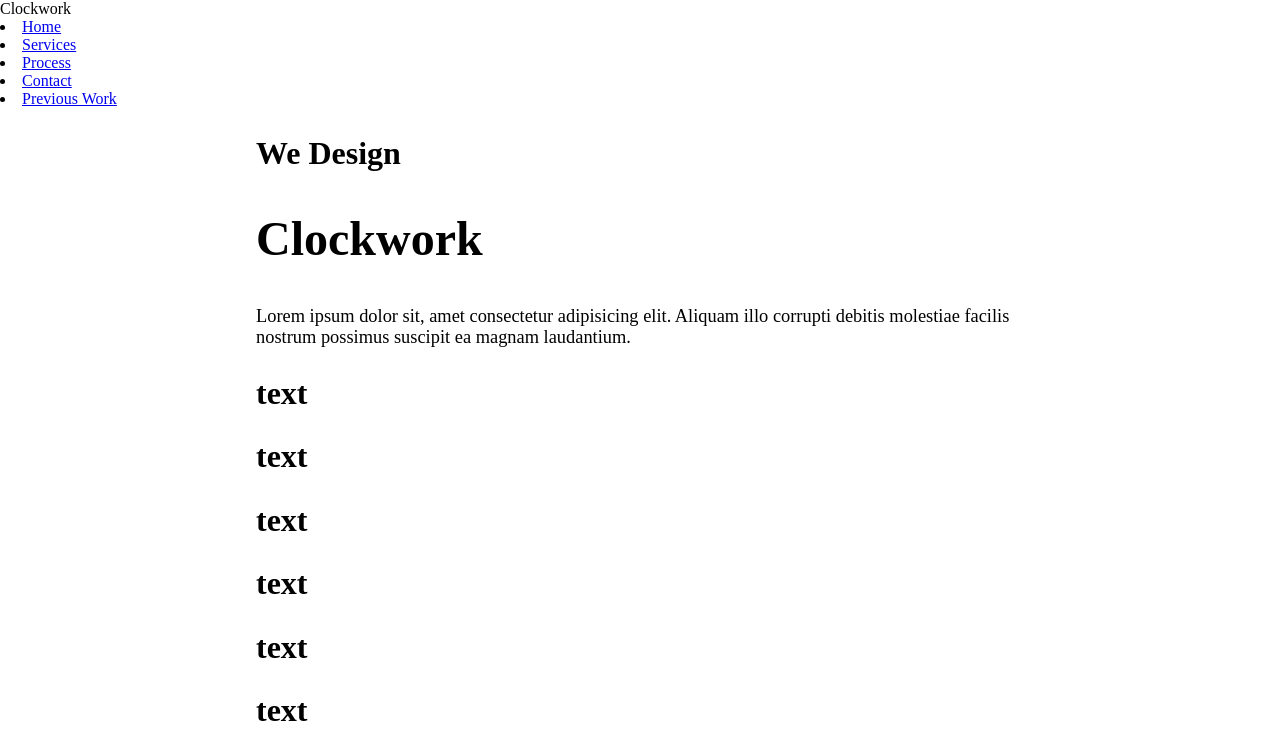
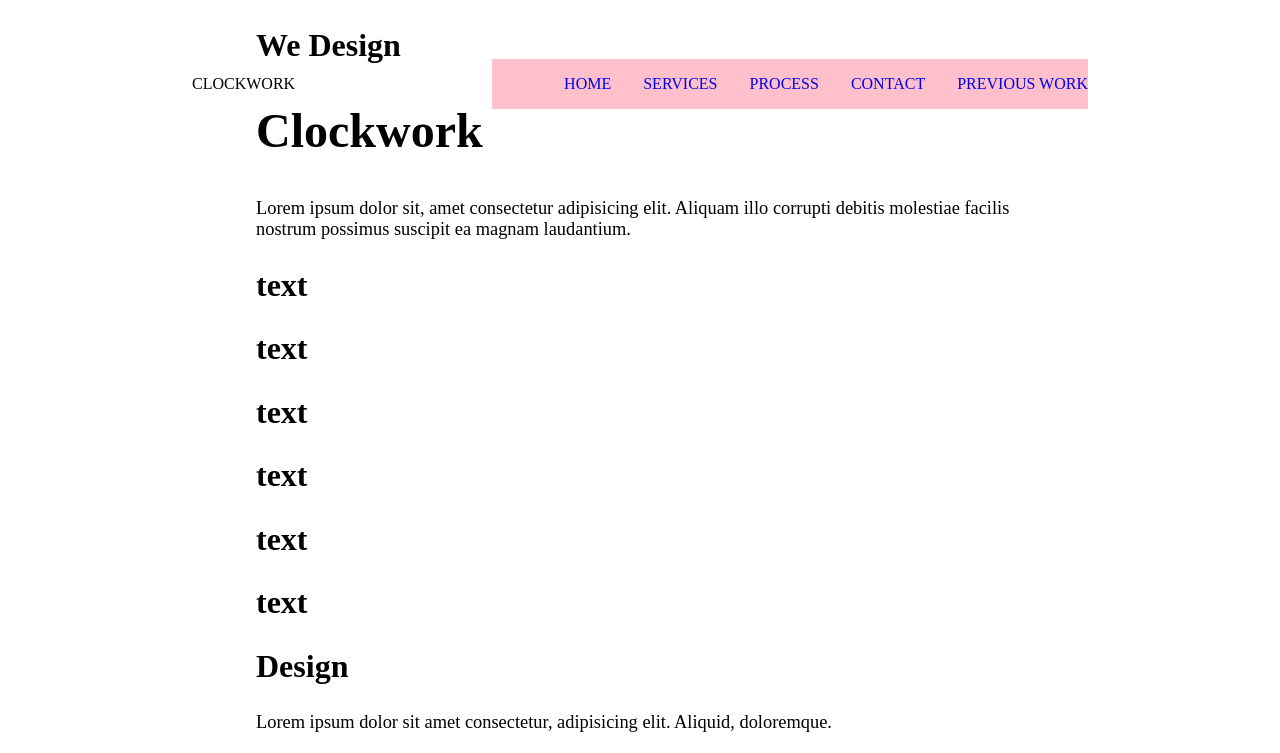
Before and after one commit to joenapper/Clockwork, a plain HTML site: page index.html in a window 1280 px wide. Shown: the top 753 px of the page. Drawn offline with Linux system fonts and the light colour scheme.

Commit message:
Setting up navbar

```diff
--- a/css/style.css
+++ b/css/style.css
@@ -21,3 +21,38 @@ h2 {
 p {
     font-size: 1.15em
 }
+
+/* Header / Nav */
+header {
+    display: flex;
+    justify-content: space-between;
+    align-items: center;
+    width: 70%;
+    padding: 2em 15%;
+    text-transform: uppercase;
+    color: black;
+    position: fixed;
+}
+
+nav {
+
+    background-color: pink
+}
+
+nav ul {
+    display: flex;
+    list-style: none
+}
+
+nav ul li {
+    padding-left: 2em
+}
+
+nav ul li a {
+    text-decoration: none;
+    cursor: pointer
+}
+
+
+
+/* Hero */
--- a/index.html
+++ b/index.html
@@ -11,11 +11,13 @@
     <header>
         <div class="logo">Clockwork</div>
         <nav>
-            <li><a href="#">Home</a></li>
-            <li><a href="#">Services</a></li>
-            <li><a href="#">Process</a></li>
-            <li><a href="#">Contact</a></li>
-            <li><a href="#">Previous Work</a></li>
+            <ul>
+                <li><a href="#">Home</a></li>
+                <li><a href="#">Services</a></li>
+                <li><a href="#">Process</a></li>
+                <li><a href="#">Contact</a></li>
+                <li><a href="#">Previous Work</a></li>
+            </ul>
         </nav>
     </header>
 
```
